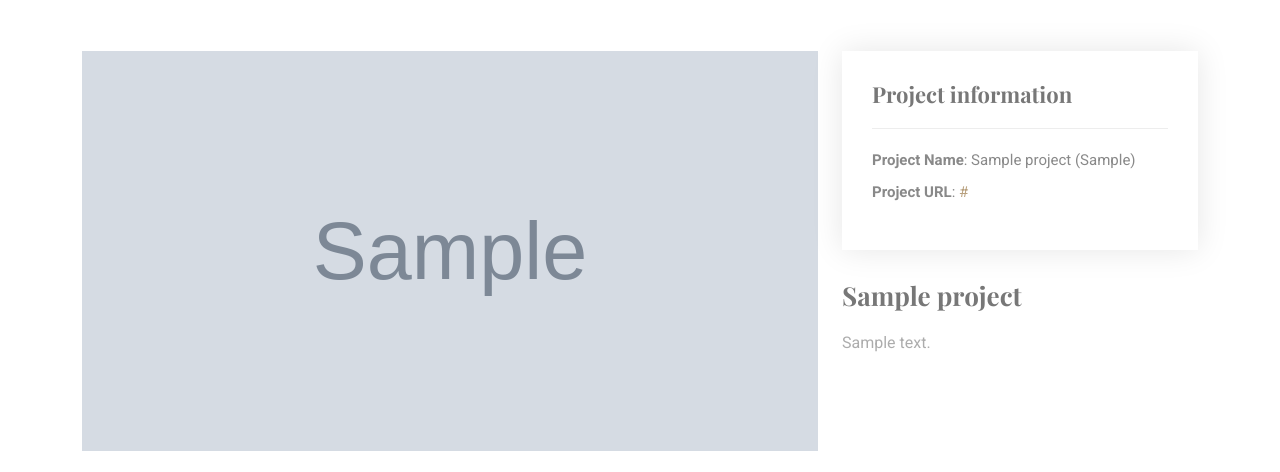
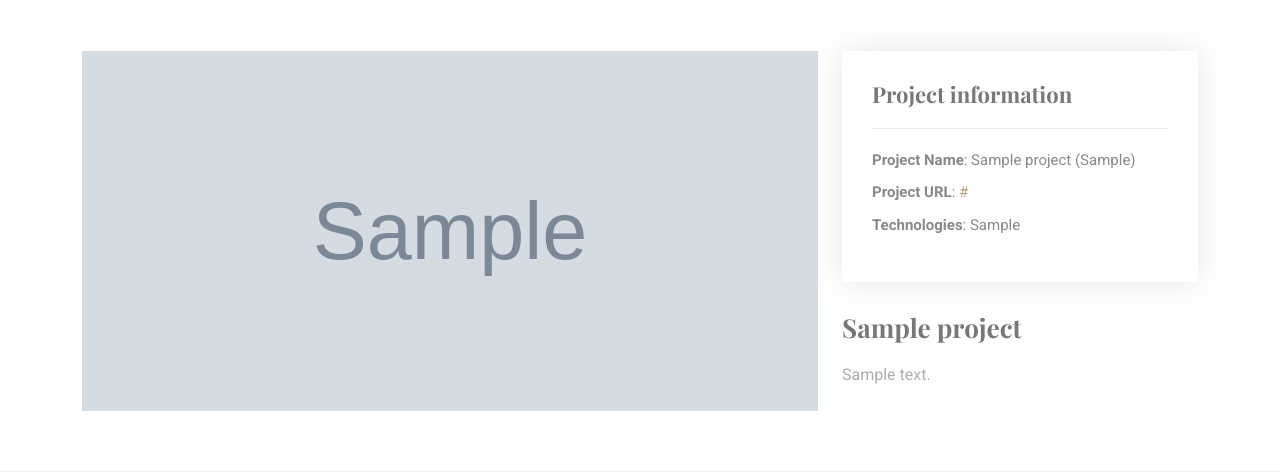
Before and after one commit to ProfKache/portfolio, a Django app: a page that uses templates/portfolio-details.html in a window 1280 px wide. Shown: the part 333-805 px from the top of the page. Run offline with Django 5.2, Linux system fonts and the light colour scheme; tables that the repository leaves empty hold one stand-in row (values such as "Sample post"); grey boxes marked "Sample" are stand-in pictures; parts of the project's set-up code (start-up, migrations or seed data) failed here and were passed over; some libraries are stand-ins or nearby versions; some web fonts are replaced.

Commit message:
Fix: technologies not displaying in project details section

```diff
--- a/templates/portfolio-details.html
+++ b/templates/portfolio-details.html
@@ -29,7 +29,7 @@
           <img src="{{ project.image.url }}"
                alt="{{ project.title }}"
                style="width: 100%;
-                      height: 50vh">
+                      height: 45vh">
         </div>
         <div class="col-lg-4">
           <div class="portfolio-info" data-aos="fade-up" data-aos-delay="200">
@@ -49,7 +49,7 @@
                   <strong>Project URL</strong>: <a href="{{ project.link }}">{{ project.link }}</a>
                 </li>
               {% endif %}
-              {% if technologies %}
+              {% if project.technologies %}
                 <li>
                   <strong>Technologies</strong>: {{ project.technologies }}
                 </li>
```
